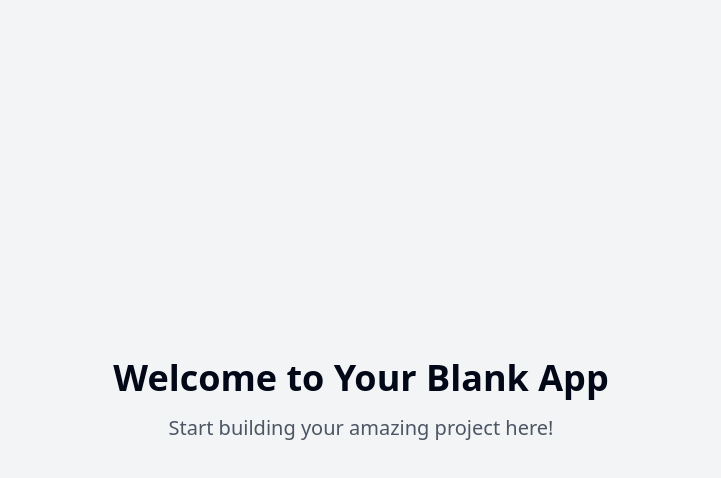
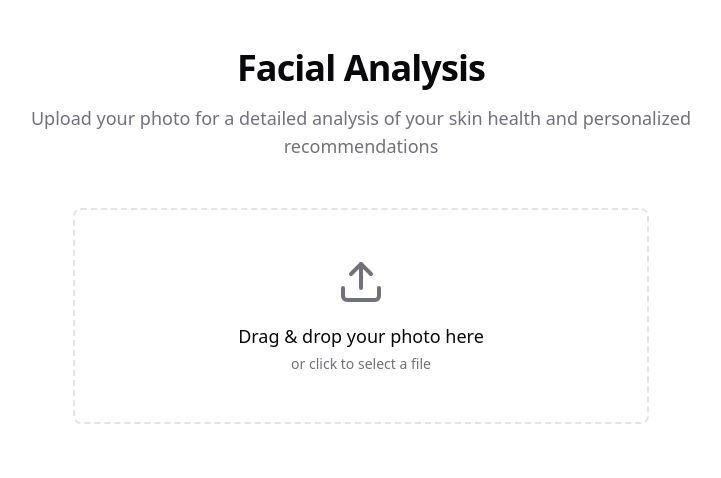
Before and after one commit to caafimadai-cpu/faceglow-tipsy, a React (Vite) app: page / in a window 1280 px wide. Shown: the top 478 px of the page, without its empty margins (279-1000 px from the left). Built offline with nearby package versions, Linux system fonts and the light colour scheme.

Commit message:
Add facial analysis feature
Implement a feature that allows users to upload their photos for facial analysis. The software will evaluate the user's skin condition, provide hydration and skincare recommendations, and assign a beauty score based on the analysis.
[skip gpt_engineer]

```diff
--- a/package.json
+++ b/package.json
@@ -51,6 +51,7 @@
     "react": "^18.3.1",
     "react-day-picker": "^8.10.1",
     "react-dom": "^18.3.1",
+    "react-dropzone": "^14.3.5",
     "react-hook-form": "^7.53.0",
     "react-resizable-panels": "^2.1.3",
     "react-router-dom": "^6.26.2",
--- /dev/null
+++ b/src/components/AnalysisResult.tsx
@@ -0,0 +1,85 @@
+import React from 'react';
+import { Droplet, Sun, Shield, Sparkles } from 'lucide-react';
+
+interface AnalysisResultProps {
+  results: {
+    score: number;
+    hydration: number;
+    concerns: string[];
+    recommendations: string[];
+  };
+}
+
+export const AnalysisResult: React.FC<AnalysisResultProps> = ({ results }) => {
+  return (
+    <div className="w-full max-w-4xl mx-auto space-y-8 animate-fadeIn">
+      <div className="grid grid-cols-1 md:grid-cols-2 gap-6">
+        <div className="analysis-card">
+          <div className="flex items-center justify-between mb-4">
+            <h3 className="text-lg font-semibold">Beauty Score</h3>
+            <Sparkles className="w-5 h-5 text-primary" />
+          </div>
+          <div className="relative h-4 bg-secondary rounded-full overflow-hidden">
+            <div
+              className="absolute top-0 left-0 h-full bg-primary transition-all duration-1000 ease-out"
+              style={{ width: `${results.score}%` }}
+            />
+          </div>
+          <p className="mt-2 text-sm text-muted-foreground">
+            Score: {results.score}/100
+          </p>
+        </div>
+
+        <div className="analysis-card">
+          <div className="flex items-center justify-between mb-4">
+            <h3 className="text-lg font-semibold">Hydration Level</h3>
+            <Droplet className="w-5 h-5 text-primary" />
+          </div>
+          <div className="relative h-4 bg-secondary rounded-full overflow-hidden">
+            <div
+              className="absolute top-0 left-0 h-full bg-primary transition-all duration-1000 ease-out"
+              style={{ width: `${results.hydration}%` }}
+            />
+          </div>
+          <p className="mt-2 text-sm text-muted-foreground">
+            Level: {results.hydration}%
+          </p>
+        </div>
+      </div>
+
+      <div className="analysis-card">
+        <div className="flex items-center gap-2 mb-4">
+          <Shield className="w-5 h-5 text-primary" />
+          <h3 className="text-lg font-semibold">Skin Concerns</h3>
+        </div>
+        <div className="grid grid-cols-1 md:grid-cols-2 gap-4">
+          {results.concerns.map((concern, index) => (
+            <div
+              key={index}
+              className="p-3 bg-secondary/50 rounded-lg text-sm"
+            >
+              {concern}
+            </div>
+          ))}
+        </div>
+      </div>
+
+      <div className="analysis-card">
+        <div className="flex items-center gap-2 mb-4">
+          <Sun className="w-5 h-5 text-primary" />
+          <h3 className="text-lg font-semibold">Recommendations</h3>
+        </div>
+        <div className="space-y-4">
+          {results.recommendations.map((recommendation, index) => (
+            <div key={index} className="recommendation-item">
+              <span className="flex-shrink-0 w-6 h-6 rounded-full bg-primary/10 text-primary flex items-center justify-center">
+                {index + 1}
+              </span>
+              <p className="text-sm">{recommendation}</p>
+            </div>
+          ))}
+        </div>
+      </div>
+    </div>
+  );
+};
--- /dev/null
+++ b/src/components/ImageUpload.tsx
@@ -0,0 +1,75 @@
+import React, { useCallback, useState } from 'react';
+import { useDropzone } from 'react-dropzone';
+import { Upload, Image as ImageIcon } from 'lucide-react';
+import { cn } from '@/lib/utils';
+
+interface ImageUploadProps {
+  onImageSelect: (file: File) => void;
+}
+
+export const ImageUpload: React.FC<ImageUploadProps> = ({ onImageSelect }) => {
+  const [preview, setPreview] = useState<string | null>(null);
+
+  const onDrop = useCallback((acceptedFiles: File[]) => {
+    const file = acceptedFiles[0];
+    if (file) {
+      onImageSelect(file);
+      const reader = new FileReader();
+      reader.onloadend = () => {
+        setPreview(reader.result as string);
+      };
+      reader.readAsDataURL(file);
+    }
+  }, [onImageSelect]);
+
+  const { getRootProps, getInputProps, isDragActive } = useDropzone({
+    onDrop,
+    accept: {
+      'image/*': ['.jpeg', '.jpg', '.png']
+    },
+    multiple: false
+  });
+
+  return (
+    <div className="w-full max-w-xl mx-auto">
+      <div
+        {...getRootProps()}
+        className={cn(
+          "drop-zone",
+          isDragActive && "active",
+          preview && "border-none"
+        )}
+      >
+        <input {...getInputProps()} />
+        {preview ? (
+          <div className="relative w-full aspect-square rounded-lg overflow-hidden">
+            <img
+              src={preview}
+              alt="Preview"
+              className="w-full h-full object-cover animate-fadeIn"
+            />
+          </div>
+        ) : (
+          <div className="text-center">
+            {isDragActive ? (
+              <div className="space-y-4">
+                <ImageIcon className="w-12 h-12 mx-auto text-primary animate-pulse" />
+                <p className="text-lg font-medium text-primary">Drop your image here</p>
+              </div>
+            ) : (
+              <div className="space-y-4">
+                <Upload className="w-12 h-12 mx-auto text-muted-foreground" />
+                <div>
+                  <p className="text-lg font-medium">Drag & drop your photo here</p>
+                  <p className="text-sm text-muted-foreground mt-1">
+                    or click to select a file
+                  </p>
+                </div>
+              </div>
+            )}
+          </div>
+        )}
+      </div>
+    </div>
+  );
+};
--- a/src/index.css
+++ b/src/index.css
@@ -5,88 +5,25 @@
 @layer base {
   :root {
     --background: 0 0% 100%;
-    --foreground: 222.2 84% 4.9%;
-
+    --foreground: 240 10% 3.9%;
     --card: 0 0% 100%;
-    --card-foreground: 222.2 84% 4.9%;
-
+    --card-foreground: 240 10% 3.9%;
     --popover: 0 0% 100%;
-    --popover-foreground: 222.2 84% 4.9%;
-
-    --primary: 222.2 47.4% 11.2%;
-    --primary-foreground: 210 40% 98%;
-
-    --secondary: 210 40% 96.1%;
-    --secondary-foreground: 222.2 47.4% 11.2%;
-
-    --muted: 210 40% 96.1%;
-    --muted-foreground: 215.4 16.3% 46.9%;
-
-    --accent: 210 40% 96.1%;
-    --accent-foreground: 222.2 47.4% 11.2%;
-
+    --popover-foreground: 240 10% 3.9%;
+    --primary: 346 75% 62%;
+    --primary-foreground: 355.7 100% 97.3%;
+    --secondary: 240 4.8% 95.9%;
+    --secondary-foreground: 240 5.9% 10%;
+    --muted: 240 4.8% 95.9%;
+    --muted-foreground: 240 3.8% 46.1%;
+    --accent: 240 4.8% 95.9%;
+    --accent-foreground: 240 5.9% 10%;
     --destructive: 0 84.2% 60.2%;
-    --destructive-foreground: 210 40% 98%;
-
-    --border: 214.3 31.8% 91.4%;
-    --input: 214.3 31.8% 91.4%;
-    --ring: 222.2 84% 4.9%;
-
-    --radius: 0.5rem;
-
-    --sidebar-background: 0 0% 98%;
-
-    --sidebar-foreground: 240 5.3% 26.1%;
-
-    --sidebar-primary: 240 5.9% 10%;
-
-    --sidebar-primary-foreground: 0 0% 98%;
-
-    --sidebar-accent: 240 4.8% 95.9%;
-
-    --sidebar-accent-foreground: 240 5.9% 10%;
-
-    --sidebar-border: 220 13% 91%;
-
-    --sidebar-ring: 217.2 91.2% 59.8%;
-  }
-
-  .dark {
-    --background: 222.2 84% 4.9%;
-    --foreground: 210 40% 98%;
-
-    --card: 222.2 84% 4.9%;
-    --card-foreground: 210 40% 98%;
-
-    --popover: 222.2 84% 4.9%;
-    --popover-foreground: 210 40% 98%;
-
-    --primary: 210 40% 98%;
-    --primary-foreground: 222.2 47.4% 11.2%;
-
-    --secondary: 217.2 32.6% 17.5%;
-    --secondary-foreground: 210 40% 98%;
-
-    --muted: 217.2 32.6% 17.5%;
-    --muted-foreground: 215 20.2% 65.1%;
-
-    --accent: 217.2 32.6% 17.5%;
-    --accent-foreground: 210 40% 98%;
-
-    --destructive: 0 62.8% 30.6%;
-    --destructive-foreground: 210 40% 98%;
-
-    --border: 217.2 32.6% 17.5%;
-    --input: 217.2 32.6% 17.5%;
-    --ring: 212.7 26.8% 83.9%;
-    --sidebar-background: 240 5.9% 10%;
-    --sidebar-foreground: 240 4.8% 95.9%;
-    --sidebar-primary: 224.3 76.3% 48%;
-    --sidebar-primary-foreground: 0 0% 100%;
-    --sidebar-accent: 240 3.7% 15.9%;
-    --sidebar-accent-foreground: 240 4.8% 95.9%;
-    --sidebar-border: 240 3.7% 15.9%;
-    --sidebar-ring: 217.2 91.2% 59.8%;
+    --destructive-foreground: 0 0% 98%;
+    --border: 240 5.9% 90%;
+    --input: 240 5.9% 90%;
+    --ring: 346 75% 62%;
+    --radius: 0.75rem;
   }
 }
 
@@ -94,8 +31,24 @@
   * {
     @apply border-border;
   }
-
   body {
     @apply bg-background text-foreground;
+    font-feature-settings: "rlig" 1, "calt" 1;
   }
 }
+
+.drop-zone {
+  @apply relative border-2 border-dashed rounded-lg p-12 transition-all duration-300 ease-in-out;
+}
+
+.drop-zone.active {
+  @apply border-primary bg-primary/5;
+}
+
+.analysis-card {
+  @apply bg-white rounded-xl shadow-lg p-6 transition-all duration-300 hover:shadow-xl;
+}
+
+.recommendation-item {
+  @apply flex items-start gap-4 p-4 rounded-lg bg-secondary/50 transition-all duration-300 hover:bg-secondary;
+}
--- a/src/pages/Index.tsx
+++ b/src/pages/Index.tsx
@@ -1,12 +1,76 @@
-// Update this page (the content is just a fallback if you fail to update the page)
+import React, { useState } from 'react';
+import { ImageUpload } from '@/components/ImageUpload';
+import { AnalysisResult } from '@/components/AnalysisResult';
+import { useToast } from '@/components/ui/use-toast';
+import { Loader2 } from 'lucide-react';
+
+// Simulated AI analysis function (replace with actual AI implementation)
+const analyzeImage = async (file: File) => {
+  // Simulate API delay
+  await new Promise(resolve => setTimeout(resolve, 2000));
+
+  // Mock results (replace with actual AI analysis)
+  return {
+    score: 85,
+    hydration: 70,
+    concerns: [
+      "Slight dehydration in T-zone",
+      "Minor texture around chin",
+      "Early signs of sun damage",
+      "Uneven skin tone"
+    ],
+    recommendations: [
+      "Increase water intake to improve skin hydration",
+      "Add a hyaluronic acid serum to your routine",
+      "Use broad-spectrum SPF 30+ daily",
+      "Consider adding vitamin C serum for evening skin tone",
+      "Gentle exfoliation twice weekly"
+    ]
+  };
+};
 
 const Index = () => {
+  const [isAnalyzing, setIsAnalyzing] = useState(false);
+  const [analysisResults, setAnalysisResults] = useState<any>(null);
+  const { toast } = useToast();
+
+  const handleImageSelect = async (file: File) => {
+    try {
+      setIsAnalyzing(true);
+      const results = await analyzeImage(file);
+      setAnalysisResults(results);
+    } catch (error) {
+      toast({
+        title: "Analysis Failed",
+        description: "There was an error analyzing your image. Please try again.",
+        variant: "destructive"
+      });
+    } finally {
+      setIsAnalyzing(false);
+    }
+  };
+
   return (
-    <div className="min-h-screen flex items-center justify-center bg-gray-100">
-      <div className="text-center">
-        <h1 className="text-4xl font-bold mb-4">Welcome to Your Blank App</h1>
-        <p className="text-xl text-gray-600">Start building your amazing project here!</p>
+    <div className="min-h-screen py-12 px-4 sm:px-6 lg:px-8 space-y-12">
+      <div className="text-center space-y-4">
+        <h1 className="text-4xl font-bold tracking-tight">Facial Analysis</h1>
+        <p className="text-lg text-muted-foreground max-w-2xl mx-auto">
+          Upload your photo for a detailed analysis of your skin health and personalized recommendations
+        </p>
       </div>
+
+      <ImageUpload onImageSelect={handleImageSelect} />
+
+      {isAnalyzing && (
+        <div className="flex flex-col items-center gap-4 animate-fadeIn">
+          <Loader2 className="w-8 h-8 animate-spin text-primary" />
+          <p className="text-sm text-muted-foreground">Analyzing your image...</p>
+        </div>
+      )}
+
+      {!isAnalyzing && analysisResults && (
+        <AnalysisResult results={analysisResults} />
+      )}
     </div>
   );
 };
```
Also changed, not shown: tailwind.config.ts (+46 -54 lines), 1 other file (tests, documents, lock files or other folders).
